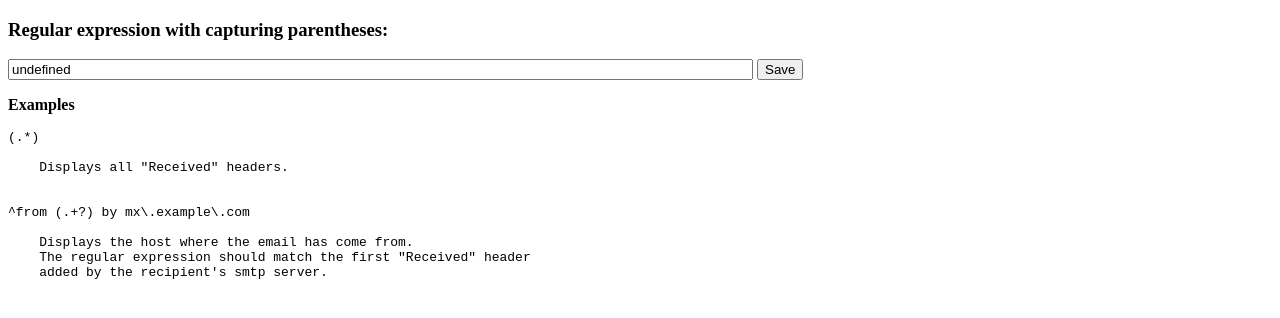
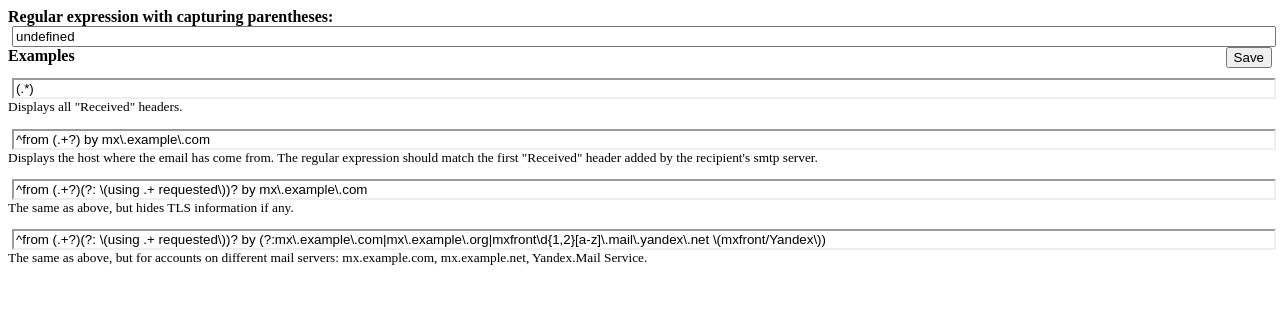
Before and after one commit to moisseev/received, a browser extension: page options/options.html in a window 1280 px wide. Drawn offline with Linux system fonts and the light colour scheme.

Commit message:
Update options page
 - Update examples
 - Add CSS

```diff
--- a/options/options.html
+++ b/options/options.html
@@ -3,33 +3,76 @@
 <html>
     <head>
         <meta charset="utf-8">
+
+        <link rel="stylesheet" type="text/css" href="chrome://global/skin/in-content/common.css"/>
+        <link rel="stylesheet" type="text/css" href="chrome://mozapps/content/extensions/aboutaddons.css"/>
+        <style type="text/css">
+            *|*:root {
+                --input-text-x-margin: 4px;
+            }
+            button {
+                text-align: center;
+                float: right;
+            }
+            input[type="text"] {
+                width: calc(100% - 2 * var(--input-text-x-margin));
+                margin-right: var(--input-text-x-margin);
+                margin-left: var(--input-text-x-margin);
+                text-overflow: ellipsis;
+            }
+            label {
+                font-weight: bold;
+            }
+            .addon-detail-row {
+                display: unset;
+                margin: 0;
+            }
+            .addon-detail-row:first-of-type {
+                border-top: none;
+            }
+            .received-examples p {
+                color: var(--in-content-deemphasized-text);
+                font-size: smaller;
+            }
+            .received-examples input[type="text"],
+            .received-examples input[type="text"]:focus {
+                border-color: var(--in-content-border-color);
+                box-shadow: none;
+            }
+        </style>
     </head>
 
 <body>
-    <form>
-        <label for="regexp">
-            <h3>Regular expression with capturing parentheses:</h3>
-        </label>
-        <input type="text" id="regexp" size="90" />
-        <button type="submit">Save</button>
-
+    <div class="addon-detail-row">
+        <form>
+            <label for="regexp">
+                Regular expression with capturing parentheses:
+            </label>
+            <input type="text" id="regexp" />
+            <button type="submit">Save</button>
+        </form>
+    </div>
+    <div class="addon-detail-row received-examples">
+        <b>Examples</b>
         <p>
-            <b>Examples</b>
+            <input type="text" readonly=true value="(.*)" />
+            Displays all "Received" headers.
         </p>
-        <pre>
-(.*)
-
-    Displays all "Received" headers.
-
-
-^from (.+?) by mx\.example\.com
-
-    Displays the host where the email has come from.
-    The regular expression should match the first "Received" header
-    added by the recipient's smtp server.
-        </pre>
-    </form>
-
+        <p>
+            <input type="text" readonly=true value="^from (.+?) by mx\.example\.com" />
+            Displays the host where the email has come from. The regular expression should match the first
+            "Received" header added by the recipient's smtp server.
+        </p>
+        <p>
+            <input type="text" readonly=true value="^from (.+?)(?: \(using .+ requested\))? by mx\.example\.com" />
+            The same as above, but hides TLS information if any.
+        </p>
+        <p>
+            <input type="text" readonly=true value="^from (.+?)(?: \(using .+ requested\))? by (?:mx\.example\.com|mx\.example\.org|mxfront\d{1,2}[a-z]\.mail\.yandex\.net \(mxfront/Yandex\))" />
+            The same as above, but for accounts on different mail servers:
+            mx.example.com, mx.example.net, Yandex.Mail Service.
+        </p>
+    </div>
     <script src="options.js"></script>
 </body>
 
```
